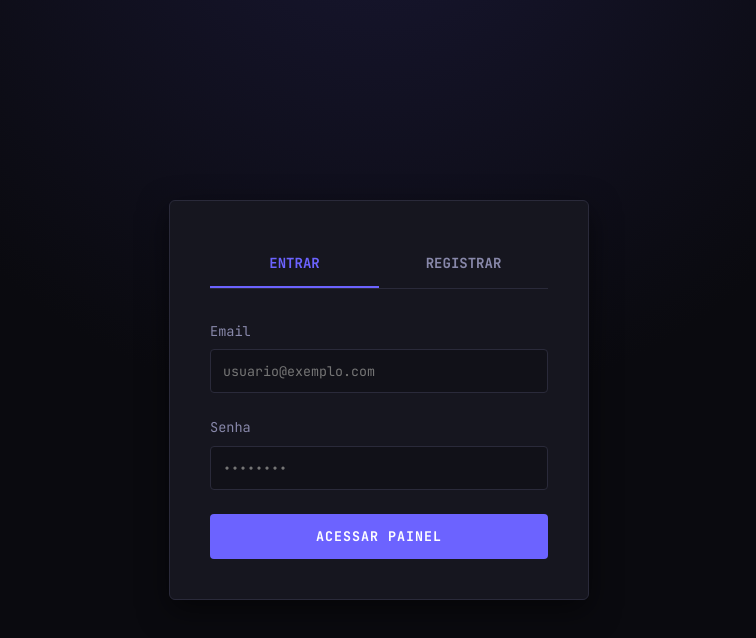
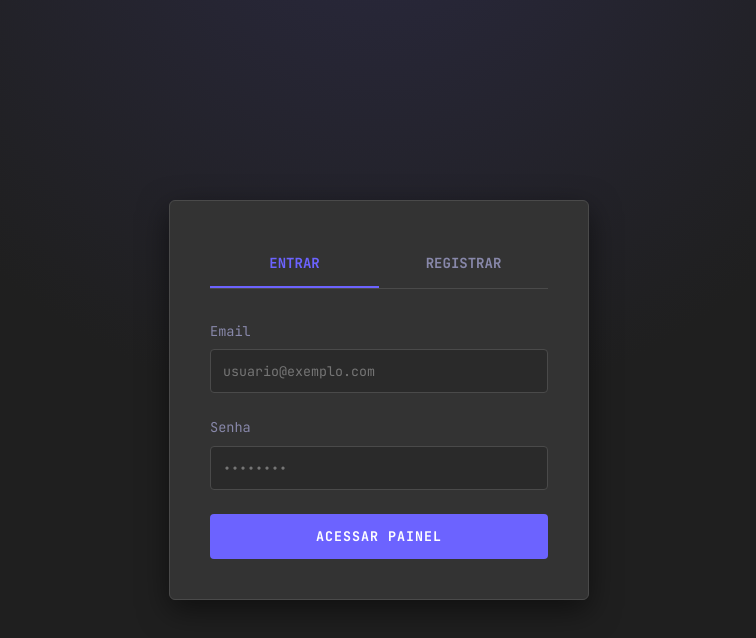
Before and after one commit to melcipolla/kanbancreate, a website: page public/index.html in a window 1280 px wide. Shown: the whole page, without its empty margins (261-1017 px from the left). Drawn offline with Linux system fonts and the light colour scheme.

Commit message:
style: change background to dark gray

```diff
--- a/public/index.html
+++ b/public/index.html
@@ -9,11 +9,11 @@
 
     :root {
       /* Color Palette from Requirements */
-      --bg-primary: #0a0a0f;
-      --bg-secondary: #111118;
-      --bg-card: #16161f;
-      --bg-hover: #1e1e2a;
-      --border: #2a2a3a;
+      --bg-primary: #1f1f1f;
+      --bg-secondary: #2a2a2a;
+      --bg-card: #333333;
+      --bg-hover: #3d3d3d;
+      --border: #4a4a4a;
       --accent: #6c63ff;
       --accent-dim: rgba(108, 99, 255, 0.15);
       --text-primary: #e8e8f0;
```
